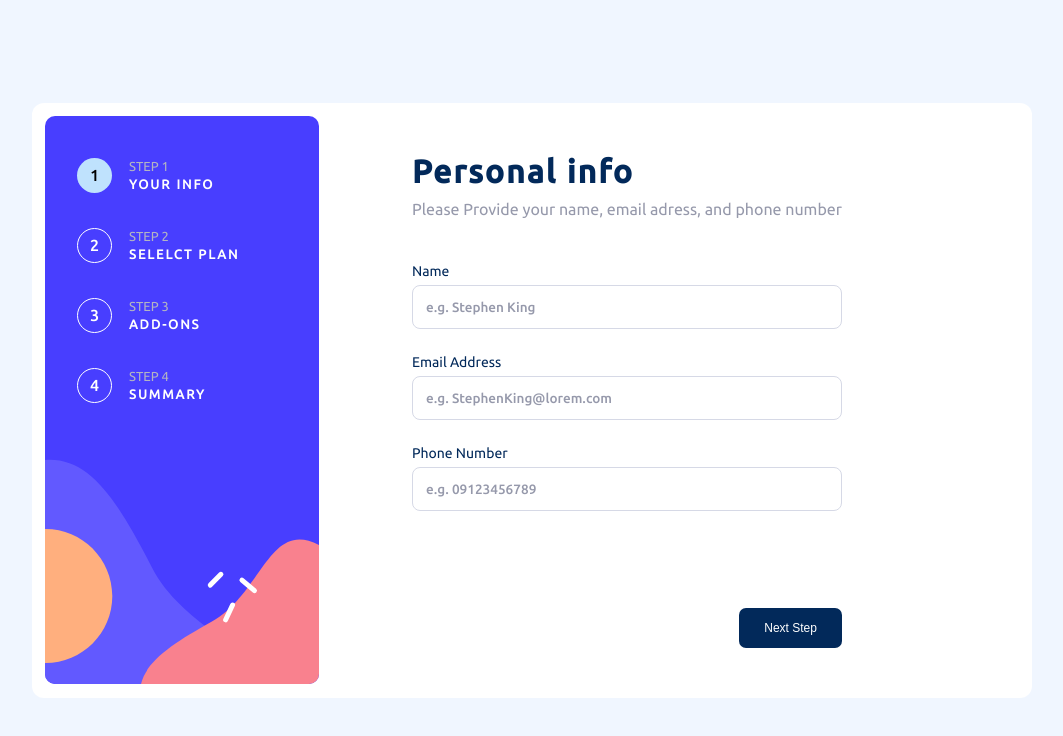
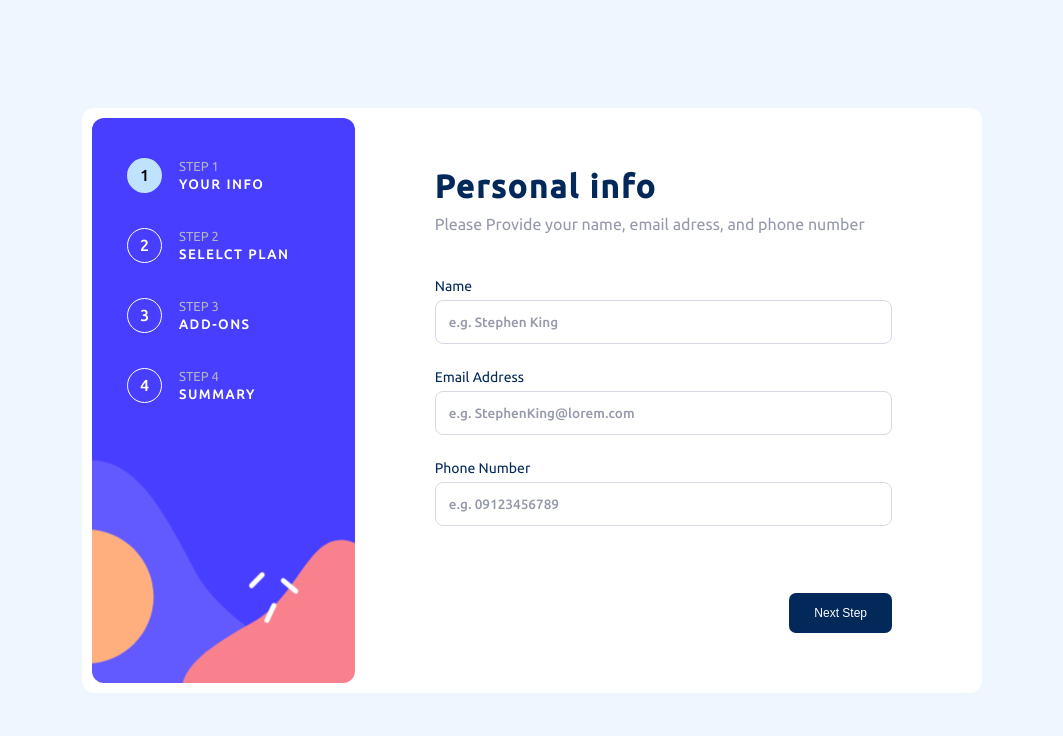
Before and after one commit to Mahdi-Shayan/multi-step-form, a React (Create React App) app: page / in a window 1280 px wide. Shown: the top 736 px of the page, without its empty margins (108-1171 px from the left). Built offline with nearby package versions, Linux system fonts and the light colour scheme.

Commit message:
fix styles and step one

```diff
--- a/src/components/global/steps/style.scss
+++ b/src/components/global/steps/style.scss
@@ -1,5 +1,5 @@
 ul {
-   padding: 55px 45px;
+   padding: 40px 35px;
    li {
       list-style-type: none;
       display: flex;
--- a/src/components/step-one/index.jsx
+++ b/src/components/step-one/index.jsx
@@ -4,6 +4,7 @@ import { schema } from "../../helper/schema";
 
 // Style
 import "./style.scss";
+import { useEffect, useRef, useState } from "react";
 
 function StepOne({ setCurrentStep }) {
    const {
@@ -22,6 +23,12 @@ function StepOne({ setCurrentStep }) {
       validationSchema: schema,
    });
 
+   const NameREF = useRef()
+
+   useEffect(() => {
+      NameREF.current.focus()
+   }, [])
+
    return (
       <>
          <div className="step-one">
@@ -38,6 +45,7 @@ function StepOne({ setCurrentStep }) {
                      )}
                   </div>
                   <input
+                     ref={NameREF}
                      style={{
                         borderColor:
                            errors?.name && touched.name
@@ -99,7 +107,7 @@ function StepOne({ setCurrentStep }) {
                <div className="btn-container">
                   <button
                      onClick={() => setCurrentStep((pre) => pre + 1)}
-                     disabled={errors.email || errors.name || errors.phone}
+                     disabled={errors.name || errors.email || errors.phone}
                      type="submit"
                   >
                      Next Step
--- a/src/pages-style/multi-steps.scss
+++ b/src/pages-style/multi-steps.scss
@@ -1,21 +1,24 @@
 .multi-steps-container {
-   height: 595px;
-   width: 1000px;
+   height: 585px;
+   width: 900px;
    background-color: hsl(0, 0%, 100%);
    border-radius: 12px;
    display: flex;
    color: hsl(213, 96%, 18%);
+   padding: 10px;
    .steps {
       background: url('../assets/images/bg-sidebar-desktop.svg');
       background-position: center;
       background-repeat: no-repeat;
       object-fit: cover;
+      width: 47%;
       height: 100%;
-      width: 30%;
+      overflow: hidden;
+      border-radius: 12px;
    }
    .form-container {
       padding: 50px 80px;
-
+      width: 100%;
       button[type=submit] {
          border: none;
          font-size: 12px;
```
